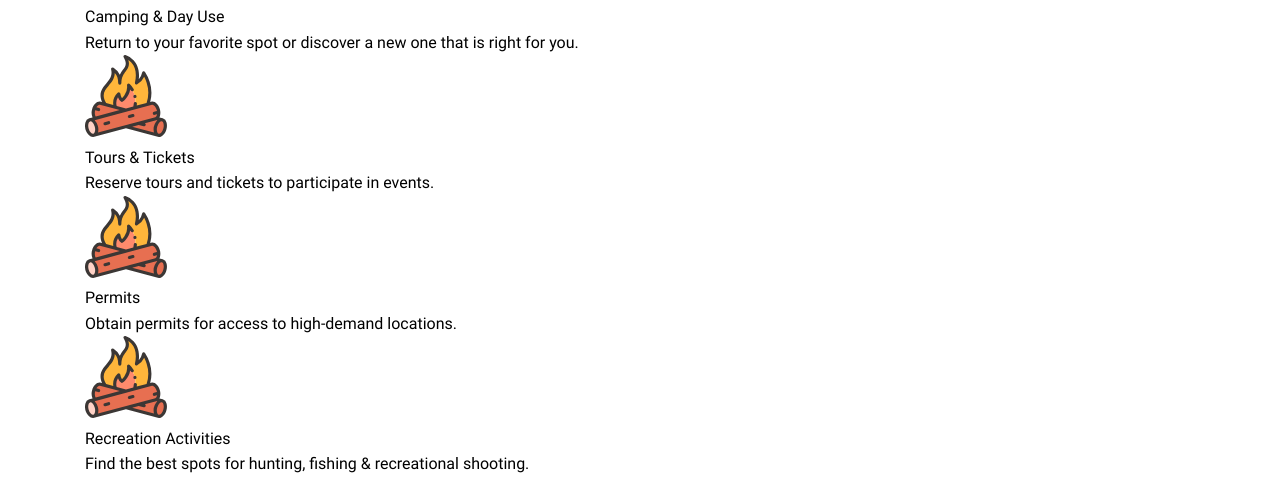
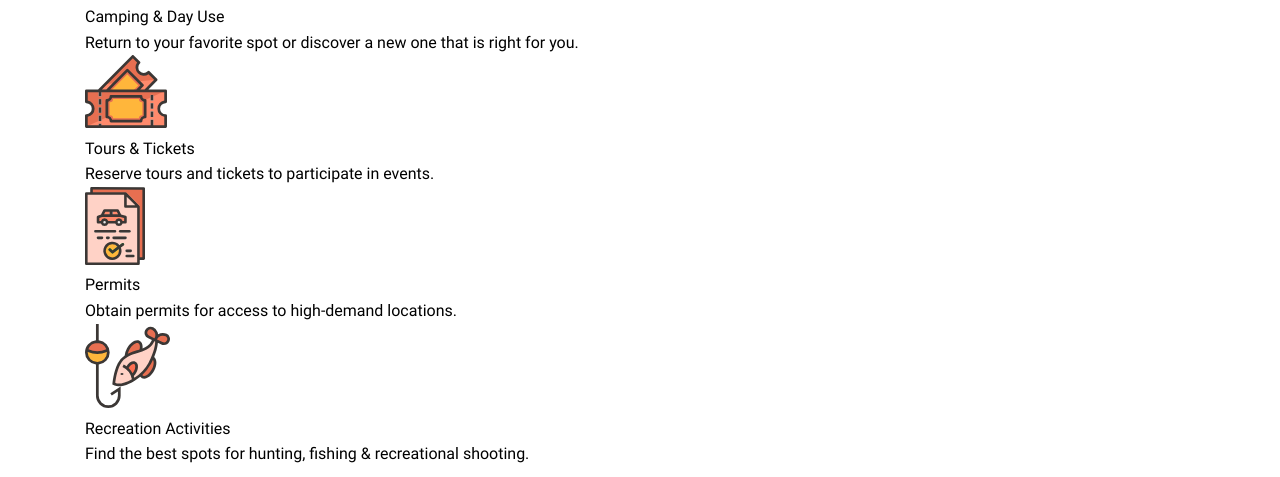
Before and after one commit to reza-behzadi/camping-web, a plain HTML site: page index.html in a window 1280 px wide. Shown: the part 765-1242 px from the top of the page. Drawn offline with Linux system fonts and the light colour scheme.

Commit message:
fix:edit adress image

```diff
--- a/index.html
+++ b/index.html
@@ -118,14 +118,14 @@
             </p>
           </div>
           <div class="service">
-            <img class="service__img" src="images/svgs/fire.svg" alt="" />
+            <img class="service__img" src="images/svgs/tickets.svg" alt="" />
             <h2 class="services__title">Tours & Tickets</h2>
             <p class="service__caption">
               Reserve tours and tickets to participate in events.
             </p>
           </div>
           <div class="service">
-            <img class="service__img" src="images/svgs/fire.svg" alt="" />
+            <img class="service__img" src="images/svgs/paper.svg" alt="" />
             <h2 class="services__title">Permits</h2>
             <p class="service__caption">
               Obtain permits for access to high-demand locations.
@@ -133,7 +133,7 @@
           </div>
 
           <div class="service">
-            <img class="service__img" src="images/svgs/fire.svg" alt="" />
+            <img class="service__img" src="images/svgs/fish.svg" alt="" />
             <h2 class="services__title">Recreation Activities</h2>
             <p class="service__caption">
               Find the best spots for hunting, fishing & recreational shooting.
```
